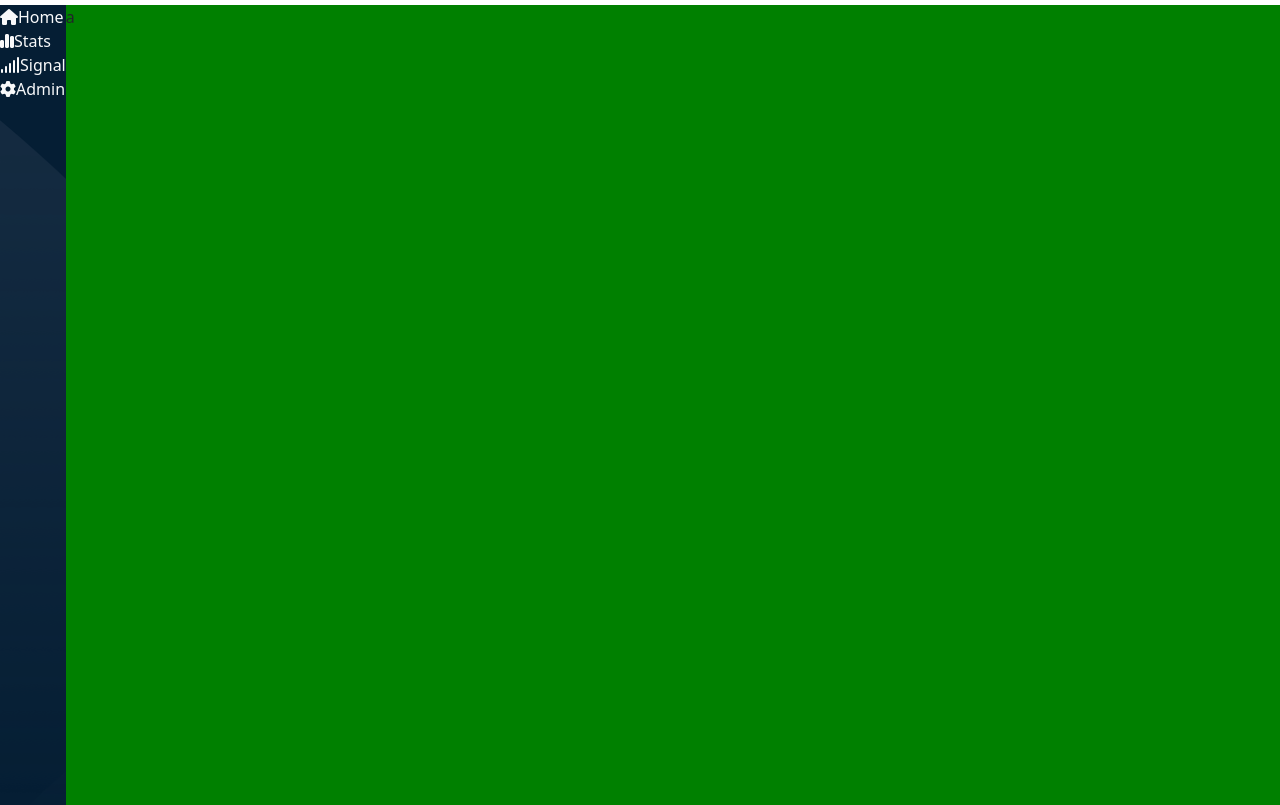
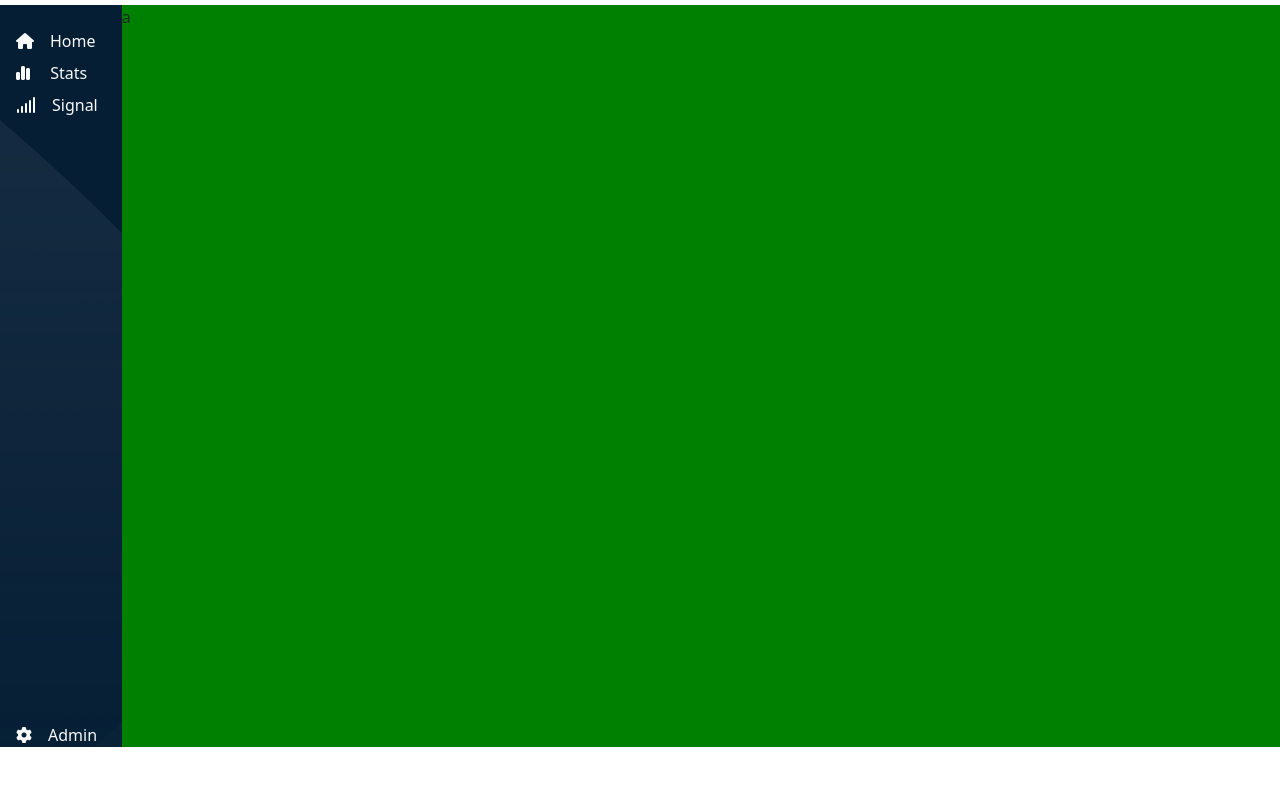
Before and after one commit to tinotringali/html-css-bootstrap-dashboard, a plain HTML site: page test.html in a window 1280 px wide. Shown: the part 52-857 px from the top of the page. After the commit the page ends 800 px from the top, so only its background shows below. Drawn offline with nearby package versions, Linux system fonts and the light colour scheme.

Commit message:
agg. icone più testo

```diff
--- a/css/style.css
+++ b/css/style.css
@@ -1,19 +1,19 @@
-.bg-body-tertiary {
+.bg-body-tertiary{
     --bs-bg-opacity: 0;
 }
 
-.dropdown-menu[data-bs-popper] {
+.dropdown-menu[data-bs-popper]{
     top: 100%;
     right: 0;
 }
 
 .side_bar{
- height: 100vh;
- background-color: #051e34;
- background-image: url("../img/sidebar-bg.png");
+    height:calc(100vh - 58px);
+    background-color: #051e34;
+    background-image: url("../img/sidebar-bg.png");
 }
 
 .right_menu{
-    height: 100vh;
+    height:calc(100vh - 58px);
     background-color: green;
 }
--- a/test.html
+++ b/test.html
@@ -50,10 +50,10 @@
 
     <main class="d-flex">
         <div class="side_bar d-flex flex-column text-light">
-            <span><i class="fa-solid fa-house"></i>Home</span>
-            <span><i class="fa-solid fa-chart-simple"></i>Stats</span>
-            <span><i class="fa-solid fa-signal"></i>Signal</span>
-            <span><i class="fa-solid fa-gear"></i>Admin</span>
+            <span class="me-4 mt-4"><i class="fa-solid fa-house px-3"></i>Home</span>
+            <span class="me-4 mt-2"><i class="fa-solid fa-chart-simple px-3"></i> Stats</span>
+            <span class="me-4 mt-2"><i class="fa-solid fa-signal px-3"></i>Signal</span>
+            <span class="me-4 mt-auto"><i class="fa-solid fa-gear px-3"></i>Admin</span>
         </div>
         <div class="right_menu flex-grow-1">
             a
```
